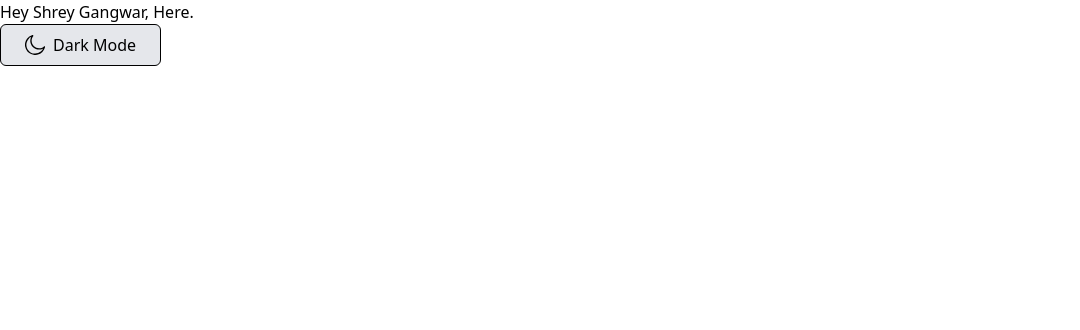
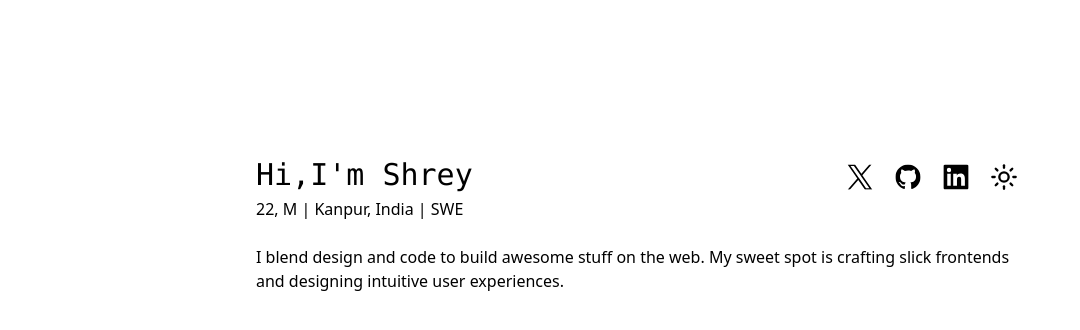
Before and after one commit to Shrey31G/Portfolio, a React (Vite) app: page /basic in a window 1280 px wide. Shown: the top 330 px of the page, without its empty margins (0-1080 px from the left). Built offline with nearby package versions, Linux system fonts and the light colour scheme.

Commit message:
used themeprovider globally

```diff
--- a/src/App.jsx
+++ b/src/App.jsx
@@ -5,16 +5,21 @@ import { BrowserRouter, Routes, Route } from "react-router-dom";
 import { BasicResume } from './Basic/BasicResume';
 import { NotFound } from './NotFound';
 import { Home } from './Home';
+import { ThemeProvider } from './context/ThemeContext';
 
 export const App = () => {
     return (
         <BrowserRouter>
+            <ThemeProvider >
+
                 <Routes>
                     <Route path="/" element={<Home />} />
                     <Route path='/basic' element={<BasicResume />} />
                     <Route path='/2d' element={<GameCanvas />} />
                     <Route path='/*' element={<NotFound />} />
                 </Routes>
+
+            </ThemeProvider>
         </BrowserRouter>
     )
 
--- a/src/Basic/BasicResume.jsx
+++ b/src/Basic/BasicResume.jsx
@@ -1,19 +1,98 @@
-import { DarkModeToggler } from "../components/DarkModeToggler"
-import { ThemeProvider } from "../context/ThemeContext"
+import { ThemeProvider, useDarkMode } from "../context/ThemeContext"
 
 export const BasicResume = () => {
+    const { darkMode, setDarkMode } = useDarkMode();
     return (
         <>
-            <ThemeProvider>
-                <div className="flex flex-col bg-white h-screen w-screen dark:bg-black dark:text-white">
-                <div>
-                    Hey Shrey Gangwar, Here.
+
+            <div className="flex flex-col bg-white h-screen w-screen dark:bg-black dark:text-white">
+                <div className="flex h-2/3  items-center justify-center">
+                    <div className="flex flex-col bg-white dark:bg-black h-1/2 w-[80%] md:w-[60%]">
+                        <div className="flex-col mt-6">
+                            <div className="flex justify-between">
+                                <div className="text-3xl font-mono ">
+                                    Hi,I'm Shrey
+                                </div>
+                                <div className="flex justify-between gap-6">
+                                    <div className="flex gap-2">
+                                        <a target="_blank" href="https://x.com/Shrey31G" className="inline-flex items-center justify-center gap-2 whitespace-nowrap text-sm font-medium ring-offset-background focus-visible:outline-none focus-visible:ring-2 focus-visible:ring-ring focus-visible:ring-offset-2 disabled:pointer-events-none disabled:opacity-50 [&amp;_svg]:pointer-events-none [&amp;_svg]:size-4 [&amp;_svg]:shrink-0 hover:bg-accent hover:text-accent-foreground h-10 w-10 rounded-full relative transition-all duration-300">
+                                            <
+                                                svg xmlns="http://www.w3.org/2000/svg" class="w-7 h-7 scale-90" fill="none" viewBox="0 0 1200 1220"><path fill="currentColor" d="M714.163 519.284 1160.89 0h-105.86L667.137 450.887 357.328 0H0l468.492 681.821L0 1226.37h105.866l409.625-476.152 327.181 476.152H1200L714.137 519.284h.026ZM569.165 687.828l-47.468-67.894-377.686-540.24h162.604l304.797 435.991 47.468 67.894 396.2 566.721H892.476L569.165 687.854v-.026Z"></path></svg>
+                                        </a>
+
+                                        <a target="_blank" href="https://github.com/" className="inline-flex items-center justify-center gap-2 whitespace-nowrap text-sm font-medium ring-offset-background focus-visible:outline-none focus-visible:ring-2 focus-visible:ring-ring focus-visible:ring-offset-2 disabled:pointer-events-none disabled:opacity-50 [&amp;_svg]:pointer-events-none [&amp;_svg]:size-4 [&amp;_svg]:shrink-0 hover:bg-accent hover:text-accent-foreground h-10 w-10 rounded-full relative transition-all duration-300">
+                                            <svg xmlns="http://www.w3.org/2000/svg" className="w-7 h-7 scale-90" viewBox="0 0 24 24" fill="currentColor">
+                                                <path d="M12 0C5.37 0 0 5.37 0 12c0 5.3 3.438 9.8 8.205 11.387.6.113.82-.26.82-.577v-2.234c-3.338.726-4.033-1.416-4.033-1.416-.546-1.387-1.333-1.756-1.333-1.756-1.089-.745.083-.729.083-.729 1.205.085 1.84 1.236 1.84 1.236 1.07 1.834 2.807 1.304 3.492.997.108-.775.418-1.305.762-1.605-2.665-.3-5.466-1.334-5.466-5.931 0-1.31.467-2.381 1.235-3.221-.123-.303-.535-1.523.117-3.176 0 0 1.008-.322 3.3 1.23a11.5 11.5 0 0 1 3-.404c1.02.005 2.045.138 3 .404 2.29-1.552 3.297-1.23 3.297-1.23.654 1.653.242 2.873.12 3.176.77.84 1.233 1.911 1.233 3.221 0 4.609-2.805 5.628-5.475 5.921.43.372.823 1.104.823 2.222v3.293c0 .32.218.694.825.576C20.565 21.796 24 17.297 24 12c0-6.63-5.37-12-12-12z" />
+                                            </svg>
+
+                                        </a>
+
+                                        <a target="_blank" href="https://www.linkedin.com/in/shrey-gangwar-712233225/" className="inline-flex items-center justify-center gap-2 whitespace-nowrap text-sm font-medium ring-offset-background focus-visible:outline-none focus-visible:ring-2 focus-visible:ring-ring focus-visible:ring-offset-2 disabled:pointer-events-none disabled:opacity-50 [&amp;_svg]:pointer-events-none [&amp;_svg]:size-4 [&amp;_svg]:shrink-0 hover:bg-accent hover:text-accent-foreground h-10 w-10 rounded-full relative transition-all duration-300">
+                                            <svg xmlns="http://www.w3.org/2000/svg" className="w-7 h-7 scale-90" viewBox="0 0 24 24" fill="currentColor">
+                                                <path d="M20.452 20.452h-3.554v-5.568c0-1.328-.027-3.039-1.852-3.039-1.853 0-2.136 1.446-2.136 2.939v5.668H9.356V9h3.414v1.561h.048c.476-.899 1.637-1.85 3.369-1.85 3.601 0 4.266 2.368 4.266 5.448v6.293zM5.337 7.433a2.062 2.062 0 1 1 0-4.125 2.062 2.062 0 0 1 0 4.125zM6.995 20.452H3.678V9h3.317v11.452zM22.225 0H1.771C.792 0 0 .77 0 1.723v20.555C0 23.23.792 24 1.771 24h20.451C23.2 24 24 23.23 24 22.278V1.723C24 .77 23.2 0 22.225 0z" />
+                                            </svg>
+                                        </a>
+                                        <button onClick={() => setDarkMode(!darkMode)}
+                                            className="inline-flex items-center justify-center gap-2 whitespace-nowrap text-sm font-medium ring-offset-background focus-visible:outline-none focus-visible:ring-2 focus-visible:ring-ring focus-visible:ring-offset-2 disabled:pointer-events-none disabled:opacity-50 [&amp;_svg]:pointer-events-none [&amp;_svg]:size-4 [&amp;_svg]:shrink-0 hover:bg-accent hover:text-accent-foreground h-10 w-10 rounded-full relative transition-all duration-300 hover:cursor-pointer">
+                                            {/* Light Icon */}
+                                            <div className={`absolute left-1/2 top-1/2 -translate-x-1/2 -translate-y-1/2 transition-all ${darkMode ? "scale-0 dark:scale-0" : "scale-100"}`}>
+                                                <svg
+                                                    xmlns="http://www.w3.org/2000/svg"
+                                                    width="28"
+                                                    height="28"
+                                                    viewBox="0 0 24 24"
+                                                    fill="none"
+                                                    stroke="currentColor"
+                                                    strokeWidth="2"
+                                                    strokeLinecap="round"
+                                                    strokeLinejoin="round"
+                                                >
+                                                    <circle cx="12" cy="12" r="4"></circle>
+                                                    <path d="M12 2v2"></path>
+                                                    <path d="m19.07 4.93-1.41 1.41"></path>
+                                                    <path d="M20 12h2"></path>
+                                                    <path d="m17.66 17.66 1.41 1.41"></path>
+                                                    <path d="M12 20v2"></path>
+                                                    <path d="m6.34 17.66-1.41 1.41"></path>
+                                                    <path d="M2 12h2"></path>
+                                                    <path d="m4.93 4.93 1.41 1.41"></path>
+                                                </svg>
+                                            </div>
+
+                                            {/* Dark Icon */}
+                                            <div className={`absolute left-1/2 top-1/2 -translate-x-1/2 -translate-y-1/2 transition-all ${darkMode ? "scale-100" : "scale-0"}`}>
+                                                <svg
+                                                    xmlns="http://www.w3.org/2000/svg"
+                                                    width="28"
+                                                    height="28"
+                                                    viewBox="0 0 24 24"
+                                                    fill="none"
+                                                    stroke="currentColor"
+                                                    strokeWidth="2"
+                                                    strokeLinecap="round"
+                                                    strokeLinejoin="round"
+                                                >
+                                                    <path d="M12 3a6 6 0 0 0 9 9 9 9 0 1 1-9-9Z"></path>
+                                                </svg>
+                                            </div>
+                                        </button>
+                                    </div>
+                                </div>
+                            </div>
+                            <h2 className="">
+                                22, M | Kanpur, India | SWE
+                            </h2>
+                        </div>
+                        <div className="mt-6">
+                            I blend design and code to build awesome stuff on the web. My sweet spot is crafting slick frontends and designing intuitive user experiences.
+                        </div>
+                    </div>
                 </div>
                 <div>
-                    <DarkModeToggler />
+
                 </div>
-                </div>
-            </ThemeProvider>
+            </div>
+
         </>
     )
 }
--- a/src/Home.jsx
+++ b/src/Home.jsx
@@ -6,7 +6,6 @@ import { ThemeProvider } from "./context/ThemeContext"
 export const Home = () => {
     return (
         <>
-            <ThemeProvider>
             <div className="h-screen w-screen flex flex-col gap-2 justify-center items-center dark:bg-black dark:text-white">
                 <h1 className="text-3xl md:text-5xl font-bold">
                     Choose One
@@ -21,7 +20,6 @@ export const Home = () => {
                     <DarkModeToggler />
                 </div>
             </div>
-            </ThemeProvider>
         </>
     )
 }
--- a/src/components/DarkModeToggler.jsx
+++ b/src/components/DarkModeToggler.jsx
@@ -2,7 +2,7 @@ import React from 'react'
 import { useDarkMode } from '../context/ThemeContext'
 
 export const DarkModeToggler = () => {
-    const {darkMode, setDarkMode} = useDarkMode()
+    const { darkMode, setDarkMode } = useDarkMode()
     return (
         <button
             className='px-6 py-2 bg-gray-200 rounded-md border hover:cursor-pointer dark:bg-white dark:text-black dark:border-white'
@@ -12,19 +12,20 @@ export const DarkModeToggler = () => {
         >
             {darkMode ? (
                 <div className='flex items-center'>
-                    <img src='/day.svg' alt='Light Mode' className='w-5 h-5 ' />
+                    <img src='/moon.svg' alt='Dark Mode' className='w-5 h-5' />
                     <div className='pl-2'>
-                    Light Mode
+                        Dark Mode
                     </div>
                 </div>
             ) : (
                 <>
-                   <div className='flex items-center'>
-                    <img src='/moon.svg' alt='Dark Mode' className='w-5 h-5' />
-                    <div className='pl-2'>
-                        Dark Mode
+
+                    <div className='flex items-center'>
+                        <img src='/day.svg' alt='Light Mode' className='w-5 h-5 ' />
+                        <div className='pl-2'>
+                            Light Mode
+                        </div>
                     </div>
-                   </div>
                 </>
             )}
         </button>
```
Lines whose indentation alone changed are shown as unchanged.
